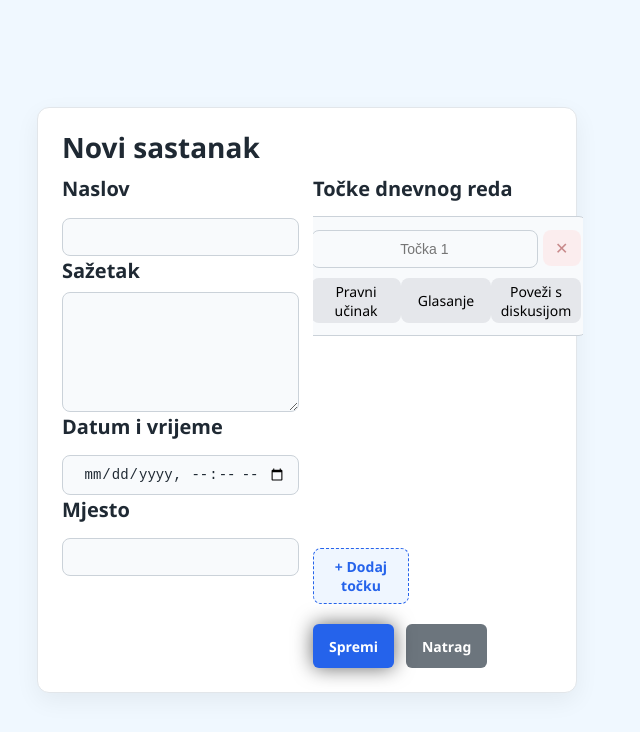
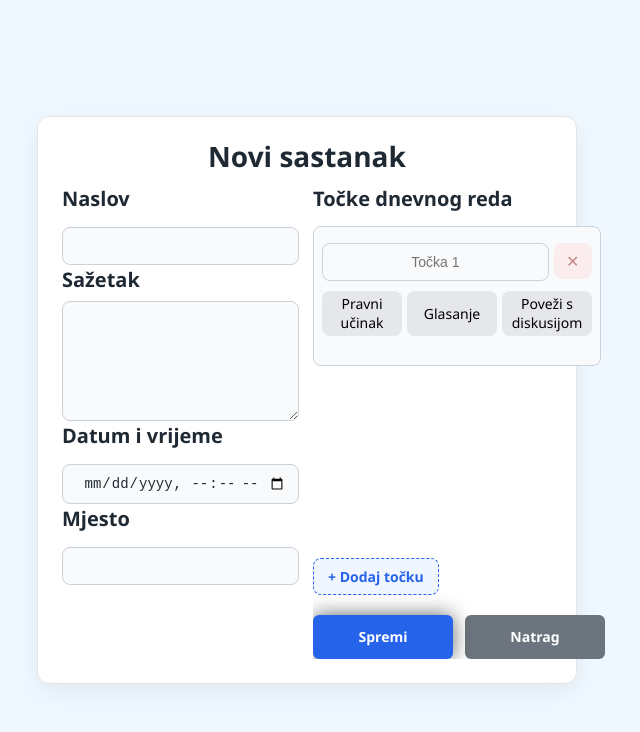
Before and after one commit to DoroteaPerkovic/Programsko-inzenjerstvo-Projekt, a React (Vite) app: page /sastanakAdd in a window 1280 px wide. Shown: the top 732 px of the page, without its empty margins (333-973 px from the left). Built offline with nearby package versions, Linux system fonts and the light colour scheme.

Commit message:
popravljen css

```diff
--- a/src/stranice/sastanakAdd.css
+++ b/src/stranice/sastanakAdd.css
@@ -1,12 +1,14 @@
-body{
+body {
   width: 100%;
   height: 100%;
   margin: 0px;
   padding: 0px;
 }
+
 .back {
   background-color: aliceblue;
 }
+
 .dodavanjeOkvir {
   width: 540px;
   margin: 40px auto;
@@ -102,7 +104,10 @@ body{
   display: flex;
   flex-direction: column;
   gap: 12px;
-  width: 100vw auto;
+  flex: 1;
+  min-width: 300px;
+  overflow-y: auto;
+  padding-right: 8px;
 }
 
 .tdr {
@@ -112,22 +117,35 @@ body{
 }
 
 .tockaReda {
-  padding: 5px;
+  padding: 8px;
   border: 1px solid #cbd2d9;
   border-radius: 8px;
-  height: 15vh;
+  height: auto;
+  min-height: 140px;
   background: #f8fafc;
+  width: 100%;
+  box-sizing: border-box;
+  word-wrap: break-word;
+  overflow-wrap: break-word;
+  position: relative;
 }
+
+.naslov {
+  text-align: center;
+}
+
 .goreTocka {
   display: flex;
   justify-content: center;
   align-items: center;
   gap: 5px;
 }
+
 .doleTocka {
   display: flex;
-  justify-content: space-evenly;
+  justify-content: flex-start;
   align-items: center;
+  gap: 5px;
 }
 
 .tockaReda input {
@@ -154,6 +172,7 @@ body{
   align-items: center;
   justify-content: center;
 }
+
 .button2 {
   margin-top: 10px;
   width: 90px;
@@ -187,7 +206,7 @@ body{
   color: white;
 }
 
-.lijevo > button[type="button"] {
+.lijevo>button[type="button"] {
   align-self: flex-start;
   padding: 8px 14px;
   border-radius: 8px;
@@ -199,19 +218,20 @@ body{
   font-size: 14px;
 }
 
-.lijevo > button[type="button"]:hover {
+.lijevo>button[type="button"]:hover {
   background: #dbeafe;
 }
 
 .tdrContainer {
   height: 320px;
-  width: 270px;
+  min-width: 100%;
   overflow-y: auto;
   display: flex;
   flex-direction: column;
   align-items: center;
   gap: 8px;
   padding-right: 4px;
+  box-sizing: border-box;
 }
 
 .tdrContainer::-webkit-scrollbar {
@@ -223,9 +243,51 @@ body{
   border-radius: 3px;
 }
 
+.dropdownDiskusije {
+  position: absolute;
+  top: 10px;
+  left: 50%;
+  transform: translateX(-50%);
+  width: calc(100% - 20px);
+  max-height: 260px;
+  overflow-y: auto;
+  background: #ffffff;
+  border: 1px solid #cbd2d9;
+  border-radius: 10px;
+  padding: 12px;
+  z-index: 20;
+  box-shadow: 0 10px 24px rgba(0, 0, 0, 0.15);
+  box-sizing: border-box;
+}
+
+.dropdownDiskusije select {
+  width: 100%;
+  padding: 10px;
+  border: 1px solid #cbd2d9;
+  border-radius: 8px;
+  font-size: 14px;
+  background: #f8fafc;
+  color: #1f2933;
+}
+
+.dropdownDiskusije p {
+  margin: 0;
+  padding: 8px;
+  color: #52606d;
+  text-align: center;
+  font-size: 13px;
+}
+
+.povezanaDiv {
+  padding-top: 6px;
+  font-size: 12px;
+  color: transparent;
+  text-align: left;
+}
+
 /*mobitel*/
 @media (max-width: 600px) {
-  body{
+  body {
     height: fit-content;
   }
 
@@ -241,7 +303,7 @@ body{
   .tdr {
     width: 50vw;
     font-size: 18px;
-    text-align:start;
+    text-align: start;
   }
 
   .tdrContainer {
@@ -252,6 +314,7 @@ body{
   .tockaReda {
     height: auto;
   }
+
   .actions {
     flex-direction: row;
   }
--- a/src/stranice/sastanakAdd.jsx
+++ b/src/stranice/sastanakAdd.jsx
@@ -45,8 +45,8 @@ function SastanakAdd() {
               potrebnoGlasanje: t.glasanje || false,
               poveznica_diskusije: t.poveznica_diskusije || "",
             })) || [
-              { tekst: "", pravniUcinak: false, potrebnoGlasanje: false, poveznica_diskusije: "" },
-            ],
+                { tekst: "", pravniUcinak: false, potrebnoGlasanje: false, poveznica_diskusije: "" },
+              ],
           });
         } catch (err) {
           console.error("Error fetching sastanak:", err);
@@ -177,7 +177,7 @@ function SastanakAdd() {
   return (
     <div className="back">
       <div className="dodavanjeOkvir">
-        <h1>{sastanakId ? "Uredi sastanak" : "Novi sastanak"}</h1>
+        <h1 className="naslov">{sastanakId ? "Uredi sastanak" : "Novi sastanak"}</h1>
         {loading && <p>Učitavanje...</p>}
         <form className="formaDodaj" onSubmit={handleSubmit}>
           <div className="desno">
@@ -243,9 +243,8 @@ function SastanakAdd() {
                   <div className="doleTocka">
                     <button
                       type="button"
-                      className={`button2 ${
-                        tocka.pravniUcinak ? "active" : ""
-                      }`}
+                      className={`button2 ${tocka.pravniUcinak ? "active" : ""
+                        }`}
                       onClick={() =>
                         handleTockaChange(
                           index,
@@ -259,9 +258,8 @@ function SastanakAdd() {
 
                     <button
                       type="button"
-                      className={`button2 ${
-                        tocka.potrebnoGlasanje ? "active" : ""
-                      }`}
+                      className={`button2 ${tocka.potrebnoGlasanje ? "active" : ""
+                        }`}
                       onClick={() =>
                         handleTockaChange(
                           index,
```
